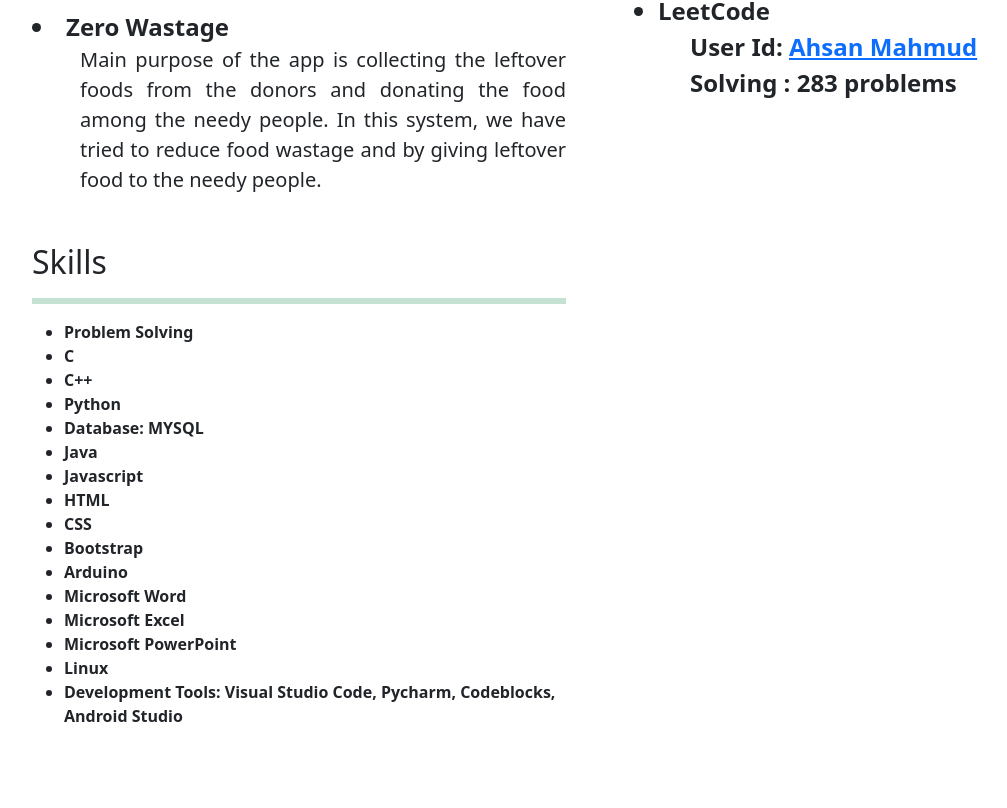
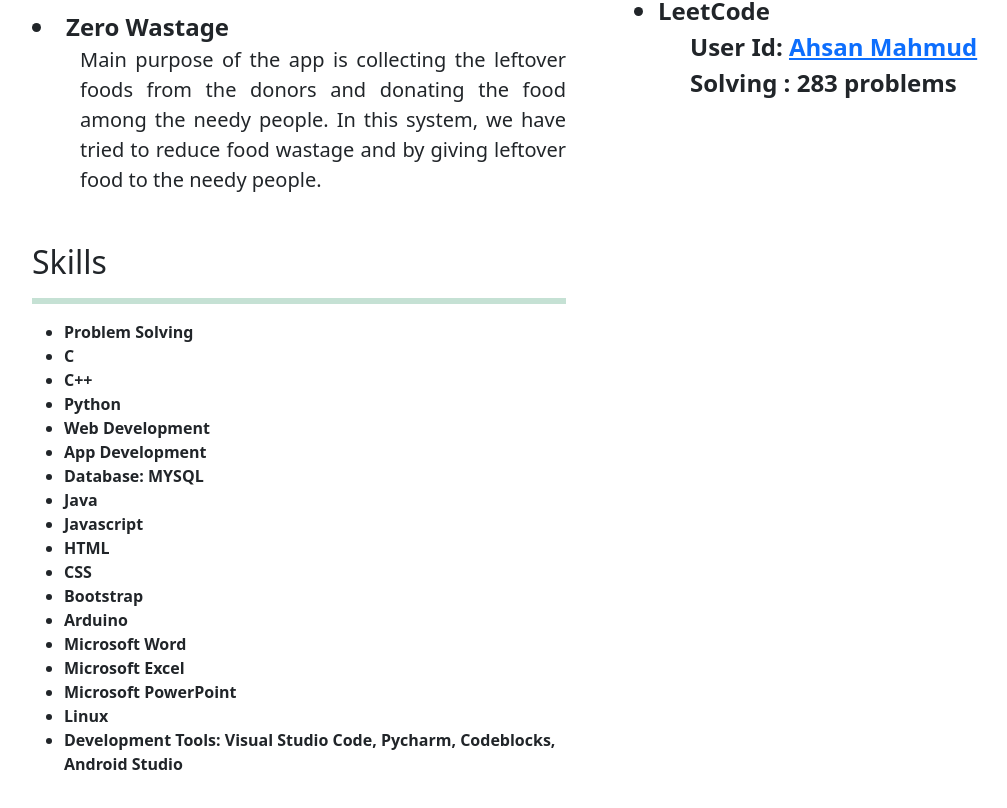
Before and after one commit to ashik190141/CV, a plain HTML site: page index.html in a window 1280 px wide. Shown: the part 1179-1987 px from the top of the page, without its empty margins (62-1069 px from the left). Before the commit the page ends 1955 px from the top, so only its background shows below. Drawn offline with Linux system fonts and the light colour scheme.

Commit message:
new entry

```diff
--- a/index.html
+++ b/index.html
@@ -105,6 +105,8 @@
                         <li>C</li>
                         <li>C++</li>
                         <li>Python</li>
+                        <li>Web Development</li>
+                        <li>App Development</li>
                         <li>Database: MYSQL</li>
                         <li>Java</li>
                         <li>Javascript</li>
```
